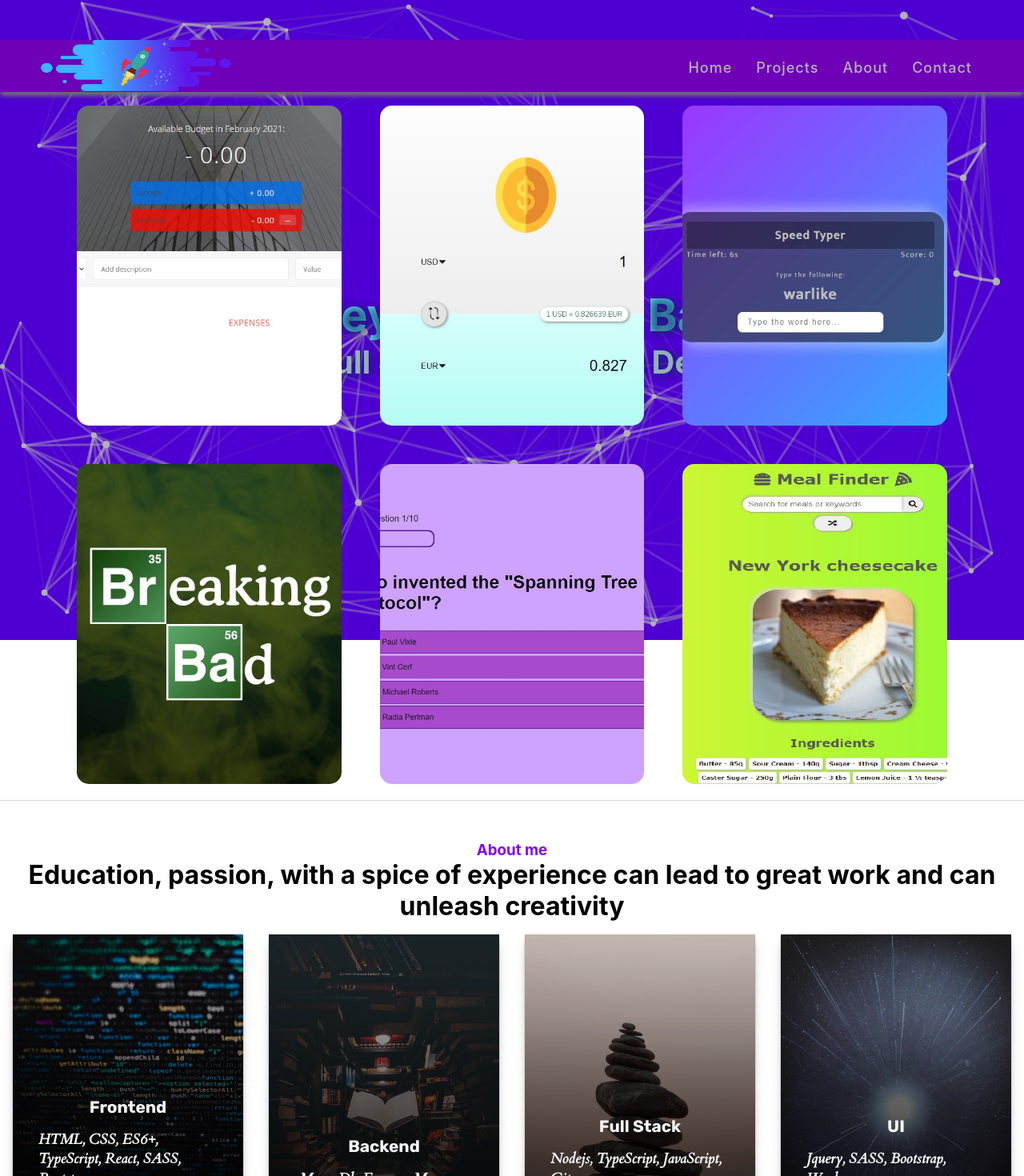
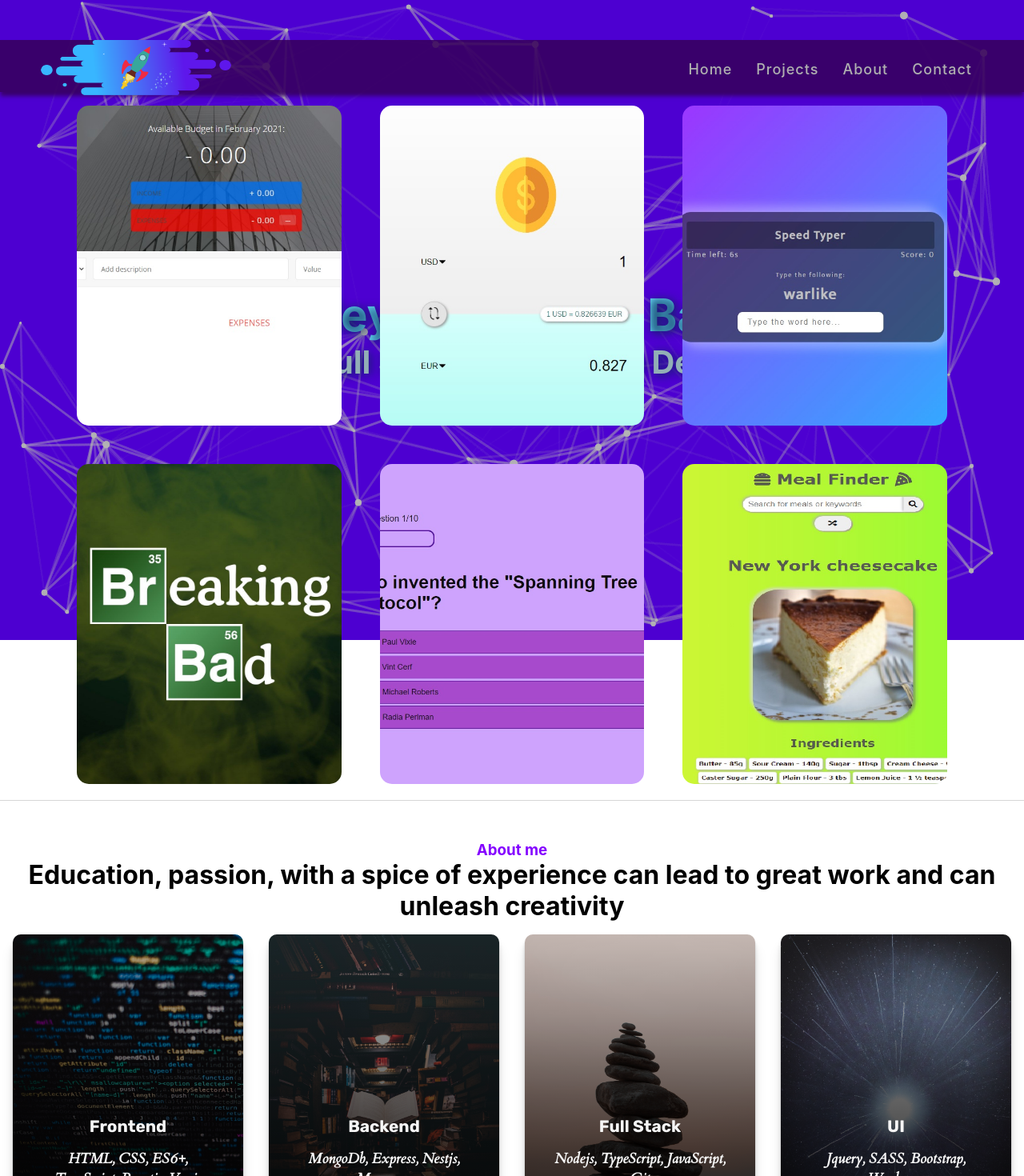
Before and after one commit to Raafat9966/react-portfolio, a React (Create React App) app: page / in a window 1280 px wide. Shown: the top 1470 px of the page at 80% size. Built offline with nearby package versions, Linux system fonts and the light colour scheme.

Commit message:
2nd version update

```diff
--- a/package.json
+++ b/package.json
@@ -1,7 +1,8 @@
 {
 	"name": "react-portfolio",
-	"version": "0.1.0",
+	"version": "0.2.0",
 	"private": true,
+	"author": "Raafat",
 	"homepage": "https://raafat9966.github.io/react-portfolio",
 	"dependencies": {
 		"@testing-library/jest-dom": "^5.11.9",
@@ -41,5 +42,8 @@
 			"last 1 firefox version",
 			"last 1 safari version"
 		]
+	},
+	"devDependencies": {
+		"nodemon": "^2.0.14"
 	}
 }
--- a/src/components/About.css
+++ b/src/components/About.css
@@ -1,9 +1,9 @@
-@import url("https://fonts.googleapis.com/css?family=Cardo:400i|Rubik:400,700&display=swap");
+@import url('https://fonts.googleapis.com/css?family=Cardo:400i|Rubik:400,700&display=swap');
 :root {
 	--d: 700ms;
 	--e: cubic-bezier(0.19, 1, 0.22, 1);
-	--font-sans: "Rubik", sans-serif;
-	--font-serif: "Cardo", serif;
+	--font-sans: 'Rubik', sans-serif;
+	--font-serif: 'Cardo', serif;
 }
 
 /* body {
@@ -31,6 +31,7 @@
 }
 
 .about-card {
+	border-radius: 10px;
 	position: relative;
 	display: flex;
 	align-items: flex-end;
@@ -50,7 +51,7 @@
 	}
 }
 .about-card:before {
-	content: "";
+	content: '';
 	position: absolute;
 	top: 0;
 	left: 0;
@@ -62,7 +63,7 @@
 	pointer-events: none;
 }
 .about-card:after {
-	content: "";
+	content: '';
 	display: block;
 	position: absolute;
 	top: 0;
@@ -93,16 +94,16 @@
 	transition: transform calc(var(--d) * 2) var(--e);
 }
 .about-card:nth-child(1):before {
-	background-image: url("../img/code.jpg");
+	background-image: url('../img/code.jpg');
 }
 .about-card:nth-child(2):before {
-	background-image: url("../img/education.jpg");
+	background-image: url('../img/education.jpg');
 }
 .about-card:nth-child(3):before {
-	background-image: url("../img/exp.jpg");
+	background-image: url('../img/exp.jpg');
 }
 .about-card:nth-child(4):before {
-	background-image: url("../img/vision.jpg");
+	background-image: url('../img/vision.jpg');
 }
 
 .content {
@@ -130,6 +131,7 @@
 	font-size: 1.125rem;
 	font-style: italic;
 	line-height: 1.35;
+	text-align: center;
 }
 
 @media (hover: hover) and (min-width: 600px) {
--- a/src/components/About.js
+++ b/src/components/About.js
@@ -1,44 +1,43 @@
-import "./About.css";
+import './About.css';
 function About() {
 	return (
-		<div id="about">
+		<div id='about'>
 			<h3>About me</h3>
 			<h1>
 				Education, passion, with a spice of experience can lead to great
 				work and can unleash creativity
 			</h1>
-			<main className="page-content">
-				<div className="about-card">
-					<div className="content">
-						<h2 className="title">Frontend</h2>
-						<p className="copy">
+			<main className='page-content'>
+				<div className='about-card'>
+					<div className='content'>
+						<h2 className='title'>Frontend</h2>
+						<p className='copy'>
 							<strong>
-								HTML, CSS, ES6+, TypeScript, React, SASS,
-								Bootstrap
+								HTML, CSS, ES6+, TypeScript, Reactjs, Vuejs
 							</strong>
 						</p>
 					</div>
 				</div>
-				<div className="about-card">
-					<div className="content">
-						<h2 className="title">Backend</h2>
-						<p className="copy">
-							<strong>MongoDb, Express, Mongoose</strong>
+				<div className='about-card'>
+					<div className='content'>
+						<h2 className='title'>Backend</h2>
+						<p className='copy'>
+							<strong>MongoDb, Express, Nestjs, Mongoose</strong>
 						</p>
 					</div>
 				</div>
-				<div className="about-card">
-					<div className="content">
-						<h2 className="title">Full Stack</h2>
-						<p className="copy">
+				<div className='about-card'>
+					<div className='content'>
+						<h2 className='title'>Full Stack</h2>
+						<p className='copy'>
 							<strong>Nodejs, TypeScript, JavaScript, Git</strong>
 						</p>
 					</div>
 				</div>
-				<div className="about-card">
-					<div className="content">
-						<h2 className="title">UI</h2>
-						<p className="copy">
+				<div className='about-card'>
+					<div className='content'>
+						<h2 className='title'>UI</h2>
+						<p className='copy'>
 							<strong>Jquery, SASS, Bootstrap, Wordpress</strong>
 						</p>
 					</div>
--- a/src/components/Header.css
+++ b/src/components/Header.css
@@ -3,17 +3,17 @@ nav {
 	display: flex;
 	height: 65px;
 	width: 100%;
-	background: #6e00b8;
+	background: #37005cdd;
 	align-items: center;
 	justify-content: space-between;
 	padding: 0 50px 0 50px;
 	flex-wrap: wrap;
-	box-shadow: 0.2px 5px 5px #707070;
+	box-shadow: 0.2px 5px 5px #37005cdd;
 	z-index: 2;
 }
 nav .logo img {
 	width: 15rem;
-	height: 4rem;
+	height: 4.3rem;
 }
 nav ul {
 	display: flex;
@@ -24,7 +24,7 @@ nav ul li {
 	margin: 0 5px;
 }
 nav ul li a {
-	color: #b3b3b3;
+	color: #b0b0b0;
 	text-decoration: none;
 	font-size: 18px;
 	font-weight: 500;
@@ -32,10 +32,11 @@ nav ul li a {
 	border-radius: 5px;
 	letter-spacing: 1px;
 	transition: all 0.5s ease;
+	cursor: pointer;
 }
 nav ul li a.active,
 nav ul li a:hover {
-	color: #111;
+	color: rgb(52, 52, 52);
 	background: #b3b3b3;
 }
 nav .menu-btn i {
@@ -44,7 +45,7 @@ nav .menu-btn i {
 	cursor: pointer;
 	display: none;
 }
-input[type="checkbox"] {
+input[type='checkbox'] {
 	display: none;
 }
 @media (max-width: 1000px) {
@@ -57,7 +58,7 @@ input[type="checkbox"] {
 		display: block;
 	}
 	#click:checked ~ .menu-btn i:before {
-		content: "\f100";
+		content: '\f100';
 	}
 	nav ul {
 		position: fixed;
--- a/src/components/Main.js
+++ b/src/components/Main.js
@@ -1,11 +1,11 @@
-import Typed from "react-typed";
-import Particle from "./Particle";
-import "./Main.css";
+import Typed from 'react-typed';
+import Particle from './Particle';
+import './Main.css';
 function Main() {
 	return (
-		<div id="main" className="main">
+		<div id='main' className='main'>
 			<Particle />
-			<div className="header">
+			<div className='header'>
 				<h3>
 					<span>Hey,</span> I'm Raafat Basheer
 				</h3>
@@ -14,13 +14,19 @@ function Main() {
 					<br />
 					<Typed
 						strings={[
-							"JavaScript",
-							"Node.js",
-							"FrontEnd",
-							"BackEnd",
-							"React",
-							"MongoDB",
-							"Bootstrap",
+							'JavaScript',
+							'CSS3',
+							'HTML5',
+							'Node.js',
+							'FrontEnd',
+							'BackEnd',
+							'Reactjs',
+							'Vuejs',
+							'MongoDB',
+							'Bootstrap',
+							'Github',
+							'Sass',
+							'Git',
 						]}
 						typeSpeed={60}
 						backSpeed={30}
--- a/src/index.js
+++ b/src/index.js
@@ -1,14 +1,11 @@
-import React from "react";
-import ReactDOM from "react-dom";
-import "./index.css";
-import App from "./App";
-import reportWebVitals from "./reportWebVitals";
+import React from 'react';
+import ReactDOM from 'react-dom';
+import './index.css';
+import App from './App';
 
 ReactDOM.render(
 	<React.StrictMode>
 		<App />
 	</React.StrictMode>,
-	document.getElementById("root")
+	document.getElementById('root')
 );
-
-reportWebVitals();
--- a/src/reportWebVitals.js
+++ /dev/null
@@ -1,13 +0,0 @@
-const reportWebVitals = onPerfEntry => {
-  if (onPerfEntry && onPerfEntry instanceof Function) {
-    import('web-vitals').then(({ getCLS, getFID, getFCP, getLCP, getTTFB }) => {
-      getCLS(onPerfEntry);
-      getFID(onPerfEntry);
-      getFCP(onPerfEntry);
-      getLCP(onPerfEntry);
-      getTTFB(onPerfEntry);
-    });
-  }
-};
-
-export default reportWebVitals;
```
Also changed, not shown: 1 other file (tests, documents, lock files or other folders).
